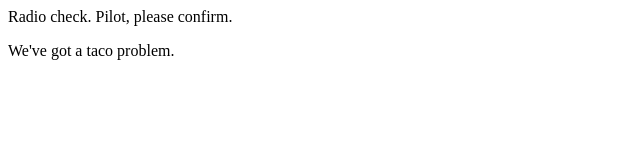
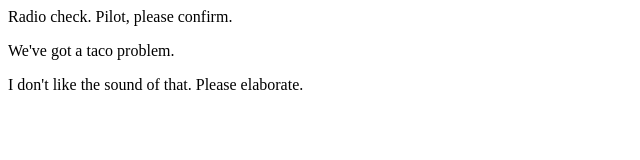
Before and after one commit to brendenmoore/Communication-Log, a plain HTML site: page index.html in a window 1280 px wide. Shown: the whole page, without its empty margins (0-640 px from the left). Drawn offline with Linux system fonts and the light colour scheme.

Commit message:
added response 2

```diff
--- a/index.html
+++ b/index.html
@@ -3,6 +3,7 @@
 <body>
     <p>Radio check. Pilot, please confirm.</p>
     <p>We've got a taco problem.</p>
+    <p>I don't like the sound of that. Please elaborate.</p>
 </body>
 
 </html>
```
